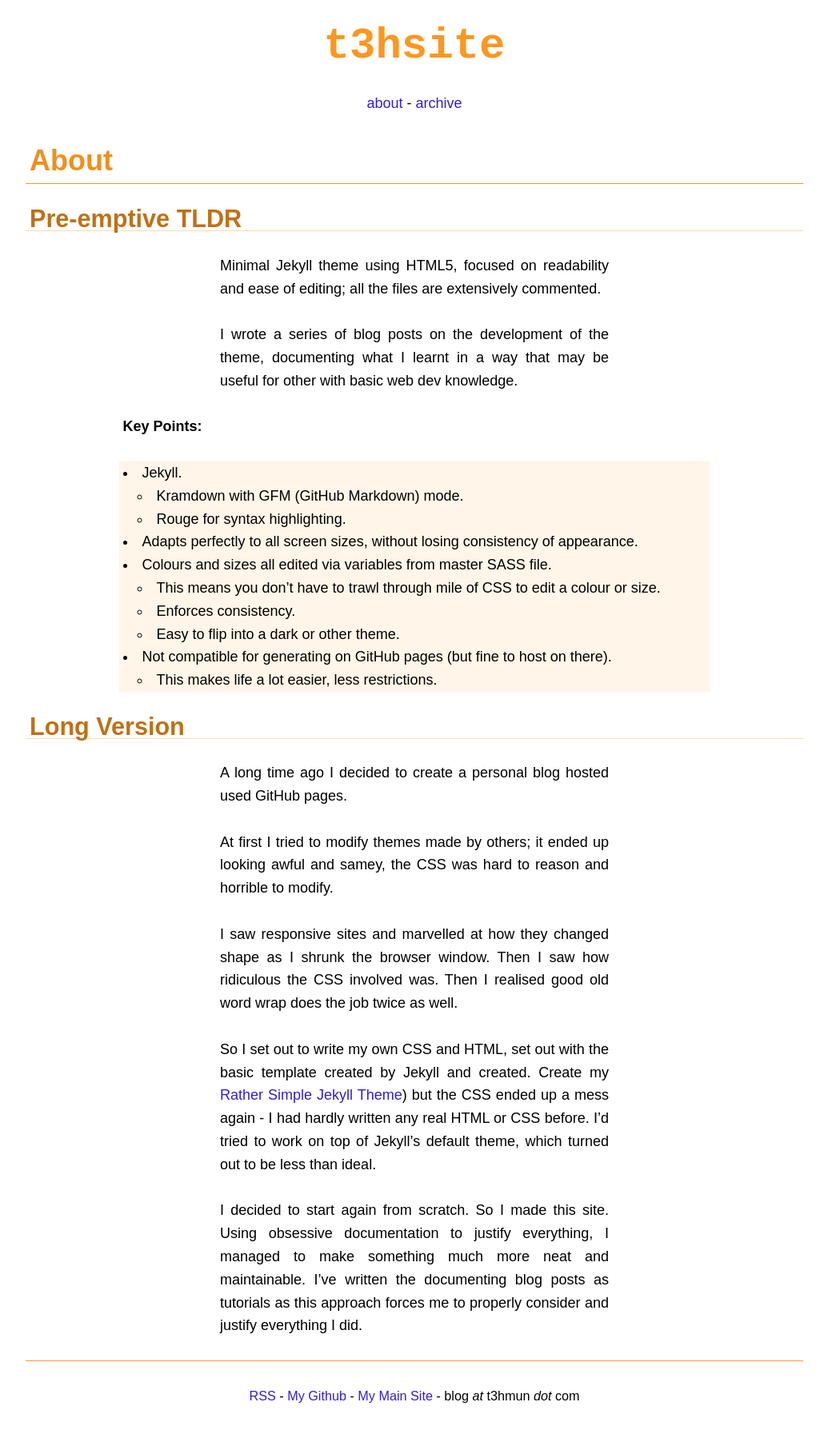
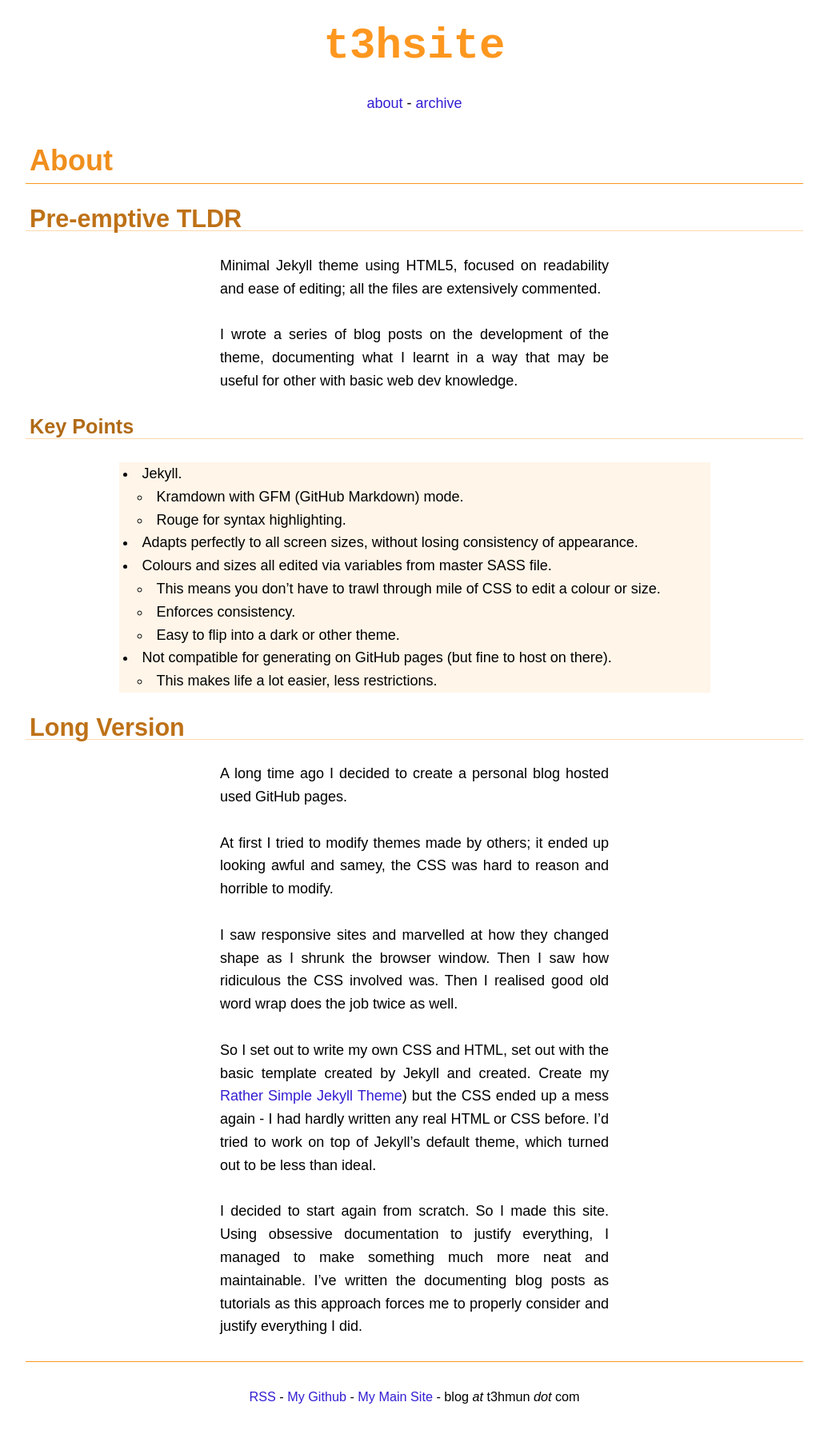
Before and after one commit to t3hmun/t3hsite, a Jekyll site: the page built from about/index.md, in a window 1280 px wide. Shown: the whole page at 80% size, without its empty margins (122-1157 px from the left). Built offline with Jekyll 4.4.1, drawn with Linux system fonts in a browser that asks for light colours.

Commit message:
formatting

```diff
--- a/about/index.md
+++ b/about/index.md
@@ -10,8 +10,7 @@
 
 I wrote a series of blog posts on the development of the theme, documenting what I learnt in a way that may be useful for other with basic web dev knowledge.
 
-__Key Points:__
-{: .other-text-width }
+### Key Points
 
  * Jekyll.
      - Kramdown with GFM (GitHub Markdown) mode.
```
